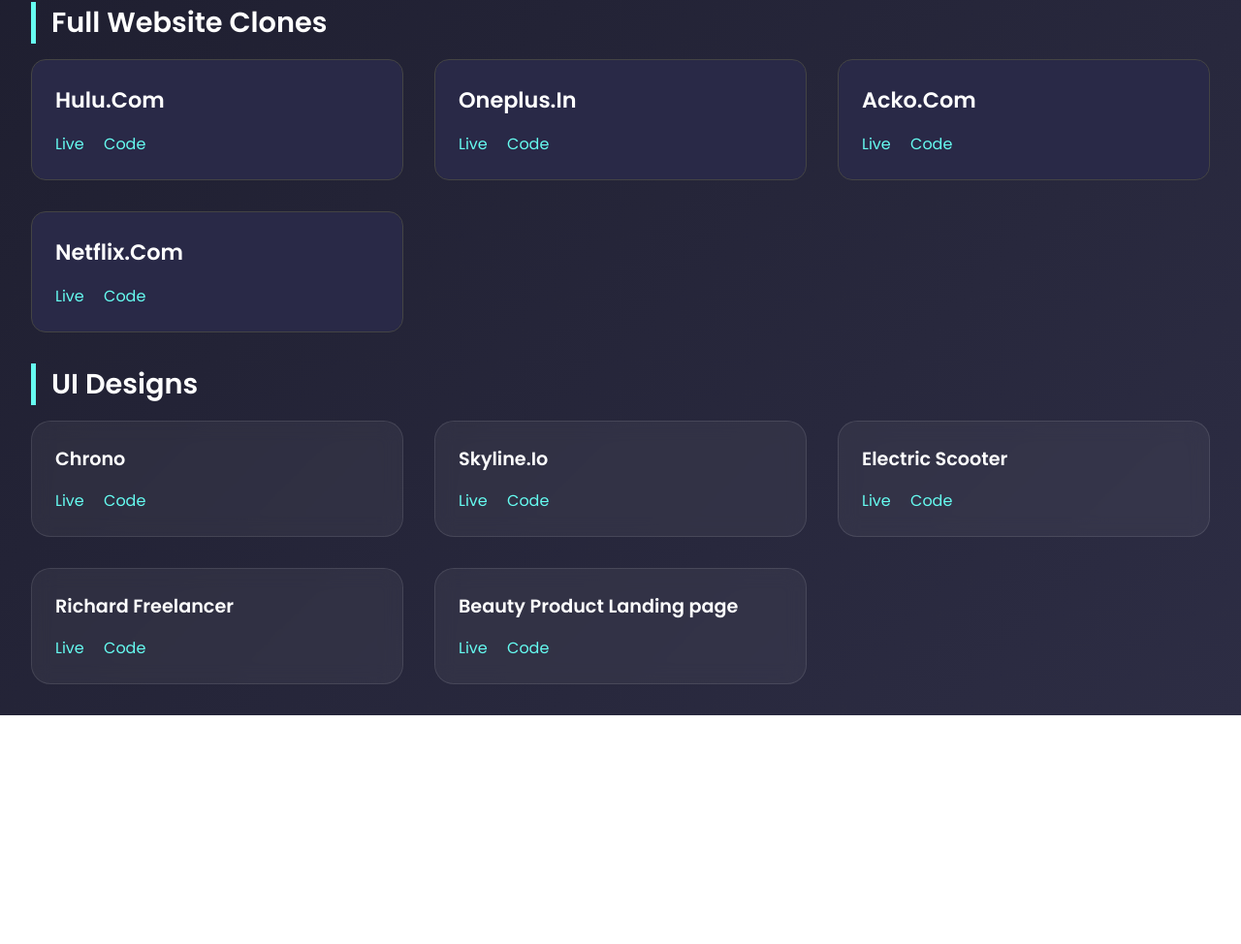
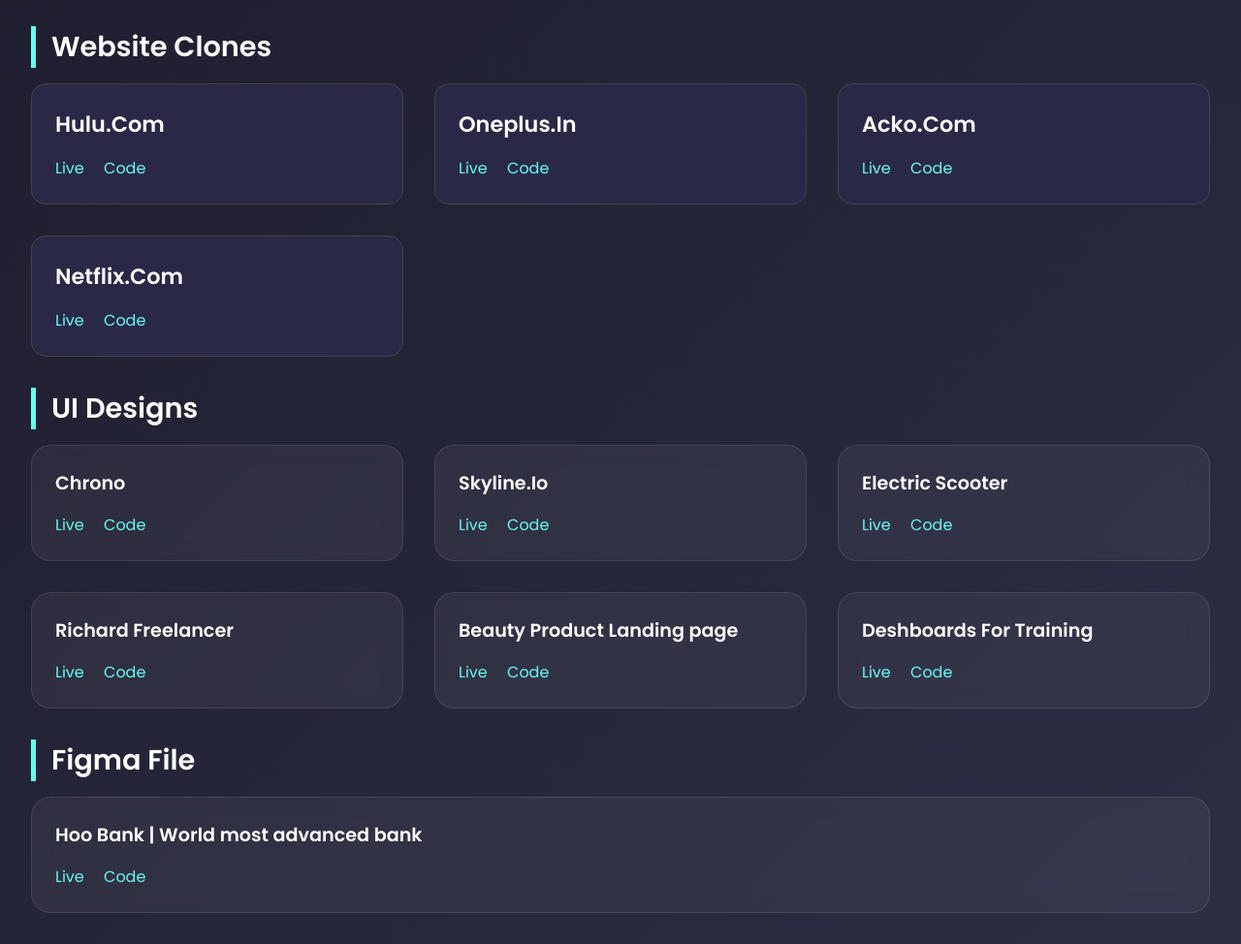
Before and after one commit to Aakashlov098/My-project-showcase, a plain HTML site: page index.html in a window 1280 px wide. Shown: the part 122-1096 px from the top of the page at 97% size. Before the commit the page ends 860 px from the top, so only its background shows below. Drawn offline with Linux system fonts and the light colour scheme.

Commit message:
All-Changes-Done

```diff
--- a/index.html
+++ b/index.html
@@ -7,41 +7,41 @@
   <link rel="stylesheet" href="style.css" />
   <link href="https://fonts.googleapis.com/css2?family=Poppins:wght@400;600&display=swap" rel="stylesheet">
 </head>
-<body>
+<>
 
   <h1>My Projects Showcase</h1>
-  <h2>Full Website Clones</h2>
+  <h2>Website Clones</h2>
   <div class="project-grid">
 
     <div class="clone-card">
       <h3 class="clone-title">Hulu.Com</h3>
       <div class="project-links">
-        <a href="https://aakashlov098.github.io/HULU.COM-clone/">Live</a>
-        <a href="https://github.com/Aakashlov098/HULU.COM-clone">Code</a>
+        <a href="https://aakashlov098.github.io/HULU.COM-clone/" target="_blank">Live</a>
+        <a href="https://github.com/Aakashlov098/HULU.COM-clone" target="_blank">Code</a>
       </div>
     </div>
 
     <div class="clone-card">
       <h3 class="clone-title">Oneplus.In</h3>
       <div class="project-links">
-        <a href="https://aakashlov098.github.io/OnePlus-India-Clone/">Live</a>
-        <a href="https://github.com/Aakashlov098/OnePlus-India-Clone">Code</a>
+        <a href="https://aakashlov098.github.io/OnePlus-India-Clone/" target="_blank">Live</a>
+        <a href="https://github.com/Aakashlov098/OnePlus-India-Clone" target="_blank">Code</a>
       </div>
     </div>
 
     <div class="clone-card">
       <h3 class="clone-title">Acko.Com</h3>
       <div class="project-links">
-        <a href="https://aakashlov098.github.io/Acko-Insurance-Clone/">Live</a>
-        <a href="https://github.com/Aakashlov098/Acko-Insurance-Clone">Code</a>
+        <a href="https://aakashlov098.github.io/Acko-Insurance-Clone/" target="_blank">Live</a>
+        <a href="https://github.com/Aakashlov098/Acko-Insurance-Clone" target="_blank">Code</a>
       </div>
     </div>
 
     <div class="clone-card">
       <h3 class="clone-title">Netflix.Com</h3>
       <div class="project-links">
-        <a href="#">Live</a>
-        <a href="#">Code</a>
+        <a href="https://aakashlov098.github.io/Netflix.in/" target="_blank">Live</a>
+        <a href="https://github.com/Aakashlov098/Netflix.in" target="_blank">Code</a>
       </div>
     </div>
 
@@ -54,15 +54,15 @@
     <div class="ui-card">
       <h3 class="ui-title">Chrono</h3>
       <div class="project-links">
-        <a href="https://aakashlov098.github.io/ChronoTask-Landing-Page/">Live</a>
-        <a href="https://github.com/Aakashlov098/ChronoTask-Landing-Page">Code</a>
+        <a href="https://aakashlov098.github.io/ChronoTask-Landing-Page/" target="_blank">Live</a>
+        <a href="https://github.com/Aakashlov098/ChronoTask-Landing-Page" target="_blank">Code</a>
       </div>
     </div>
     <div class="ui-card">
       <h3 class="ui-title">Skyline.Io</h3>
       <div class="project-links">
-        <a href="https://aakashlov098.github.io/SKYLINE.io/">Live</a>
-        <a href="https://github.com/Aakashlov098/SKYLINE.io">Code</a>
+        <a href="https://aakashlov098.github.io/SKYLINE.io/" target="_blank">Live</a>
+        <a href="https://github.com/Aakashlov098/SKYLINE.io" target="_blank">Code</a>
       </div>
 
     </div>
@@ -70,28 +70,46 @@
     <div class="ui-card">
       <h3 class="ui-title">Electric Scooter</h3>
       <div class="project-links">
-        <a href="https://aakashlov098.github.io/Scooter-Electric-Product-Landing-Page/">Live</a>
-        <a href="https://github.com/Aakashlov098/Scooter-Electric-Product-Landing-Page">Code</a>
+        <a href="https://aakashlov098.github.io/Scooter-Electric-Product-Landing-Page/" target="_blank">Live</a>
+        <a href="https://github.com/Aakashlov098/Scooter-Electric-Product-Landing-Page" target="_blank">Code</a>
       </div>
     </div>
 
     <div class="ui-card">
       <h3 class="ui-title">Richard Freelancer</h3>
       <div class="project-links">
-        <a href="https://aakashlov098.github.io/Richard-Freelancer-Portfolio/">Live</a>
-        <a href="https://github.com/Aakashlov098/Richard-Freelancer-Portfolio">Code</a>
+        <a href="https://aakashlov098.github.io/Richard-Freelancer-Portfolio/" target="_blank">Live</a>
+        <a href="https://github.com/Aakashlov098/Richard-Freelancer-Portfolio" target="_blank" >Code</a>
       </div>
     </div>
 
     <div class="ui-card">
       <h3 class="ui-title">Beauty Product Landing page</h3>
       <div class="project-links">
-        <a href=" https://aakashlov098.github.io/Beauty-Product-Landing-page/">Live</a>
-        <a href="https://github.com/Aakashlov098/Beauty-Product-Landing-page">Code</a>
+        <a href=" https://aakashlov098.github.io/Beauty-Product-Landing-page/" target="_blank">Live</a>
+        <a href="https://github.com/Aakashlov098/Beauty-Product-Landing-page" target="_blank">Code</a>
+      </div>
+    </div>
+    <div class="ui-card">
+      <h3 class="ui-title">Deshboards For Training</h3>
+      <div class="project-links">
+        <a href=" https://aakashlov098.github.io/Dashboards-For-Training-/" target="_blank">Live</a>
+        <a href="https://github.com/Aakashlov098/Dashboards-For-Training-" target="_blank">Code</a>
       </div>
     </div>
 
   </div>
 
+  <!-- figma-file -->
+  <h2>Figma File</h2>
+<div class="project-grid">
+<div class="ui-card">
+      <h3 class="ui-title">Hoo Bank | World most advanced bank</h3>
+      <div class="project-links">
+        <a href="https://aakashlov098.github.io/Figma-file-Hoo-Bank/" target="_blank">Live</a>
+        <a href="https://github.com/Aakashlov098/Figma-file-Hoo-Bank" target="_blank">Code</a>
+      </div>
+    </div>
+  </div>
 </body>
 </html>
```
